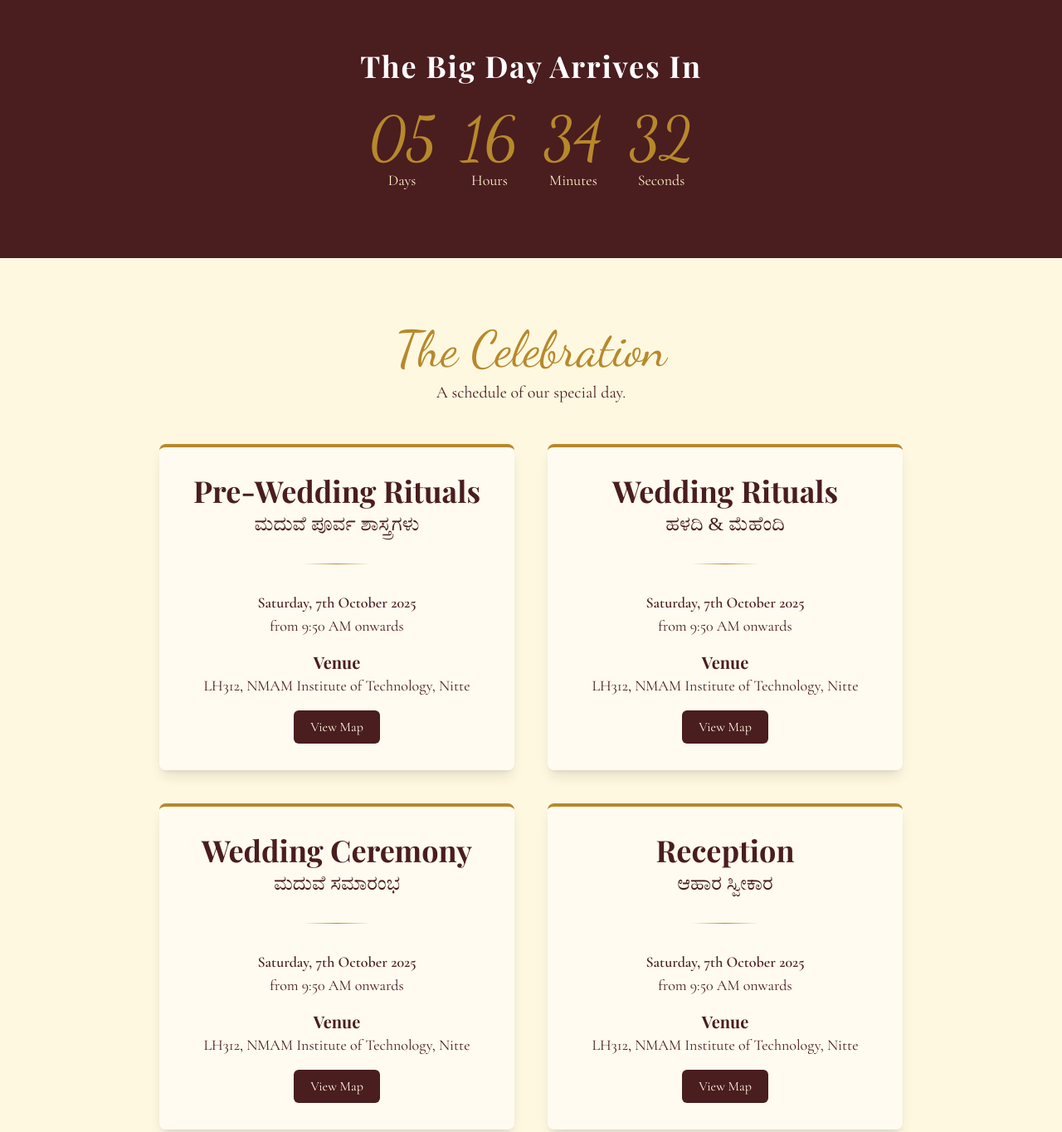
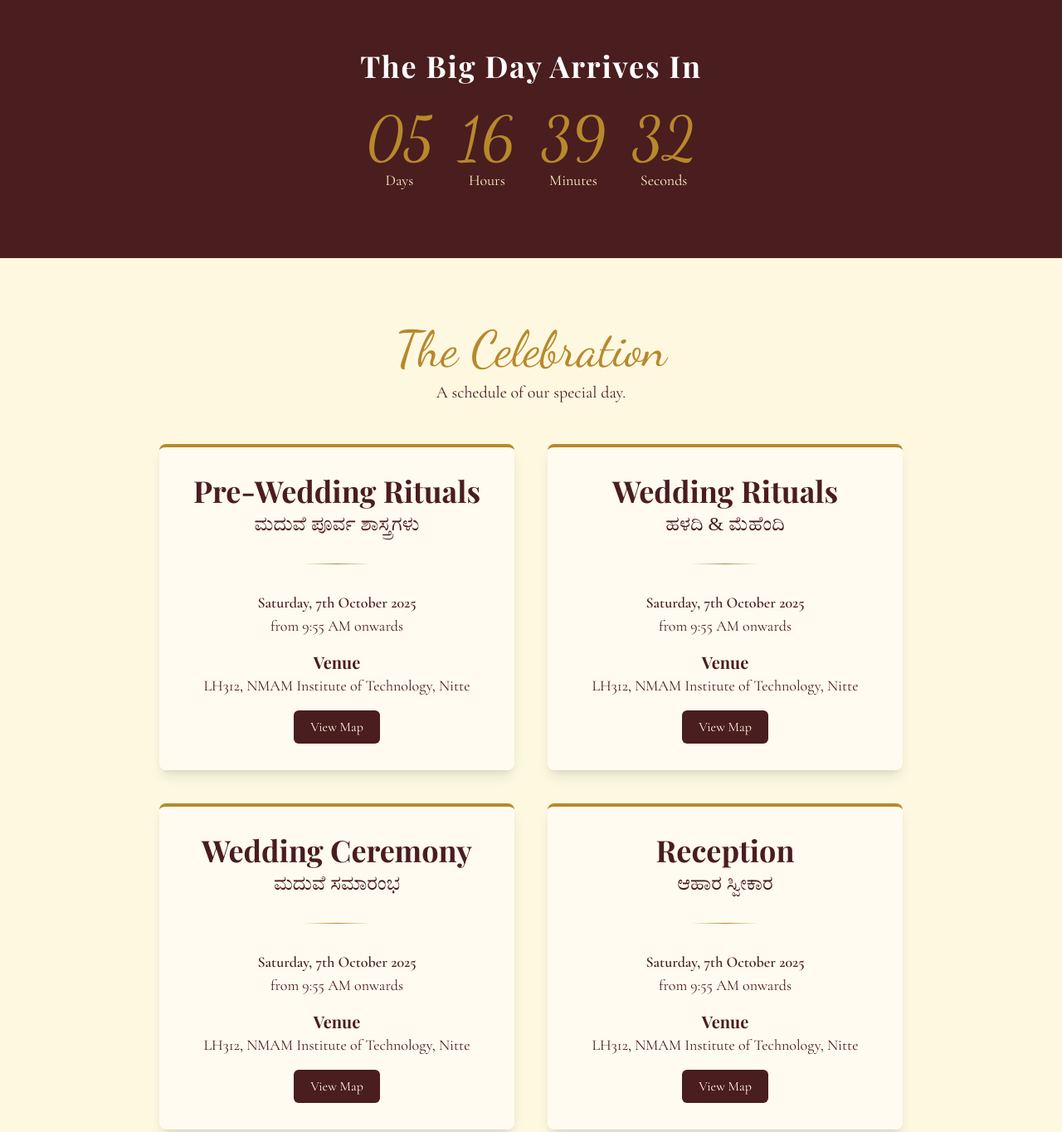
Before and after one commit to pravith17/MadimeVibes, a plain HTML site: page index.html in a window 1280 px wide. Shown: the part 1260-2624 px from the top of the page at 83% size. Drawn offline with nearby package versions, Linux system fonts and the light colour scheme; a web font is replaced by a local one.

Commit message:
Update index.html

```diff
--- a/index.html
+++ b/index.html
@@ -97,7 +97,7 @@
                         <p class="kannada-font text-2xl mt-1 text-red-rich/70">ಮದುವೆ ಪೂರ್ವ ಶಾಸ್ತ್ರಗಳು</p>
                         <div class="divider"></div>
                         <p class="main-font text-lg font-semibold">Saturday, 7th October 2025</p>
-                        <p class="main-font text-lg">from 9:50 AM onwards</p>
+                        <p class="main-font text-lg">from 9:55 AM onwards</p>
                         <p class="details-font text-xl mt-4 font-bold">Venue</p>
                         <p class="main-font text-lg">LH312, NMAM Institute of Technology, Nitte</p>
                          <a href="https://maps.app.goo.gl/xy34MJ2EZMSxghWRA" class="inline-block mt-4 bg-maroon-deep text-cream py-2 px-5 rounded-md hover:bg-red-rich transition-colors">View Map</a>
@@ -107,7 +107,7 @@
                         <p class="kannada-font text-2xl mt-1 text-red-rich/70">ಹಳದಿ & ಮೆಹೆಂದಿ</p>
                         <div class="divider"></div>
                         <p class="main-font text-lg font-semibold">Saturday, 7th October 2025</p>
-                        <p class="main-font text-lg">from 9:50 AM onwards</p>
+                        <p class="main-font text-lg">from 9:55 AM onwards</p>
                         <p class="details-font text-xl mt-4 font-bold">Venue</p>
                         <p class="main-font text-lg">LH312, NMAM Institute of Technology, Nitte</p>
                          <a href="https://maps.app.goo.gl/xy34MJ2EZMSxghWRA" class="inline-block mt-4 bg-maroon-deep text-cream py-2 px-5 rounded-md hover:bg-red-rich transition-colors">View Map</a>
@@ -118,7 +118,7 @@
                         <p class="kannada-font text-2xl mt-1 text-red-rich/70">ಮದುವೆ ಸಮಾರಂಭ</p>
                         <div class="divider"></div>
                         <p class="main-font text-lg font-semibold">Saturday, 7th October 2025</p>
-                        <p class="main-font text-lg">from 9:50 AM onwards</p>
+                        <p class="main-font text-lg">from 9:55 AM onwards</p>
                         <p class="details-font text-xl mt-4 font-bold">Venue</p>
                         <p class="main-font text-lg">LH312, NMAM Institute of Technology, Nitte</p>
                          <a href="https://maps.app.goo.gl/xy34MJ2EZMSxghWRA" class="inline-block mt-4 bg-maroon-deep text-cream py-2 px-5 rounded-md hover:bg-red-rich transition-colors">View Map</a>
@@ -130,7 +130,7 @@
                          <p class="kannada-font text-2xl mt-1 text-red-rich/70">ಆಹಾರ ಸ್ವೀಕಾರ</p>
                         <div class="divider"></div>
                         <p class="main-font text-lg font-semibold">Saturday, 7th October 2025</p>
-                        <p class="main-font text-lg">from 9:50 AM onwards</p>
+                        <p class="main-font text-lg">from 9:55 AM onwards</p>
                         <p class="details-font text-xl mt-4 font-bold">Venue</p>
                         <p class="main-font text-lg">LH312, NMAM Institute of Technology, Nitte</p>
                          <a href="https://maps.app.goo.gl/xy34MJ2EZMSxghWRA" class="inline-block mt-4 bg-maroon-deep text-cream py-2 px-5 rounded-md hover:bg-red-rich transition-colors">View Map</a>
@@ -169,7 +169,7 @@
     </footer>
 
     <script>
-        const countdownDate = new Date("Oct 7, 2025 09:50:00").getTime();
+        const countdownDate = new Date("Oct 7, 2025 09:55:00").getTime();
 
         const x = setInterval(function() {
             const now = new Date().getTime();
```
